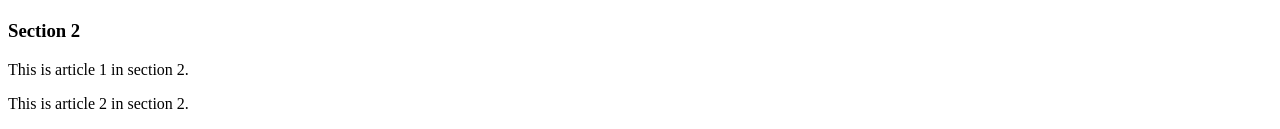
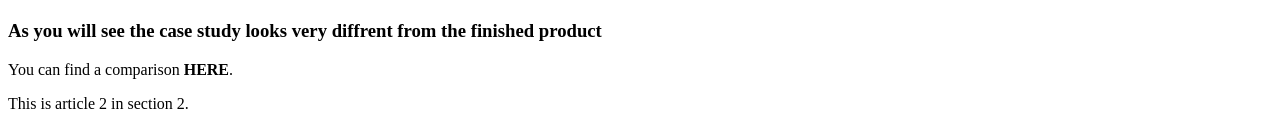
Before and after one commit to Rogerpng/Promotion-for-drawing, a plain HTML site: page index.html in a window 1280 px wide. Shown: the part 740-869 px from the top of the page. Drawn offline with Linux system fonts and the light colour scheme.

Commit message:
Update index.html

```diff
--- a/index.html
+++ b/index.html
@@ -42,9 +42,9 @@
       </article>
     </section>
     <section>
-      <h3>Section 2</h3>
+      <h3>As you will see the case study looks very diffrent from the finished product</h3>
       <article>
-        <p>This is article 1 in section 2.</p>
+        <p>You can find a comparison <strong>HERE</strong>.</p>
       </article>
       <article>
         <p>This is article 2 in section 2.</p>
```
